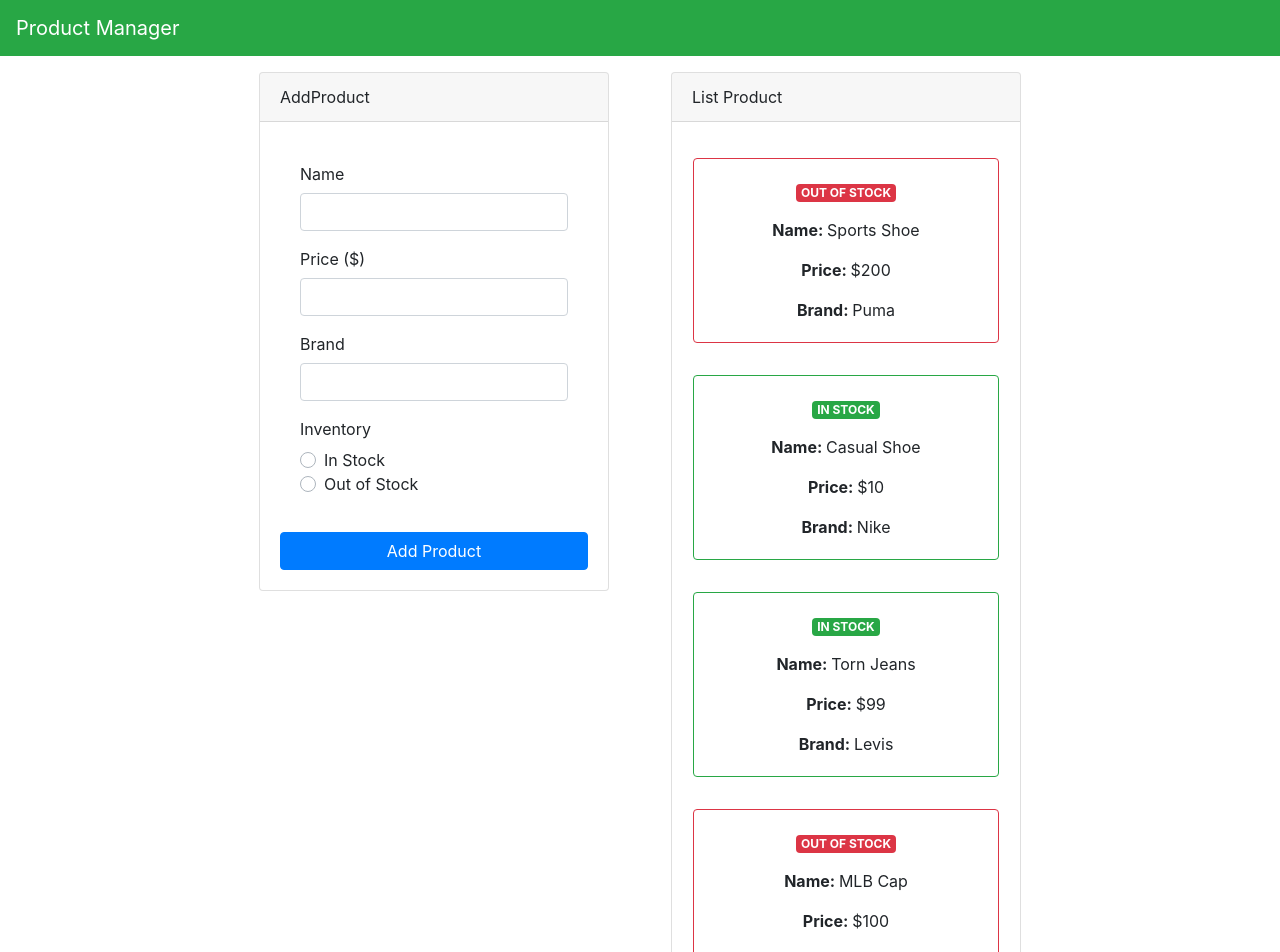
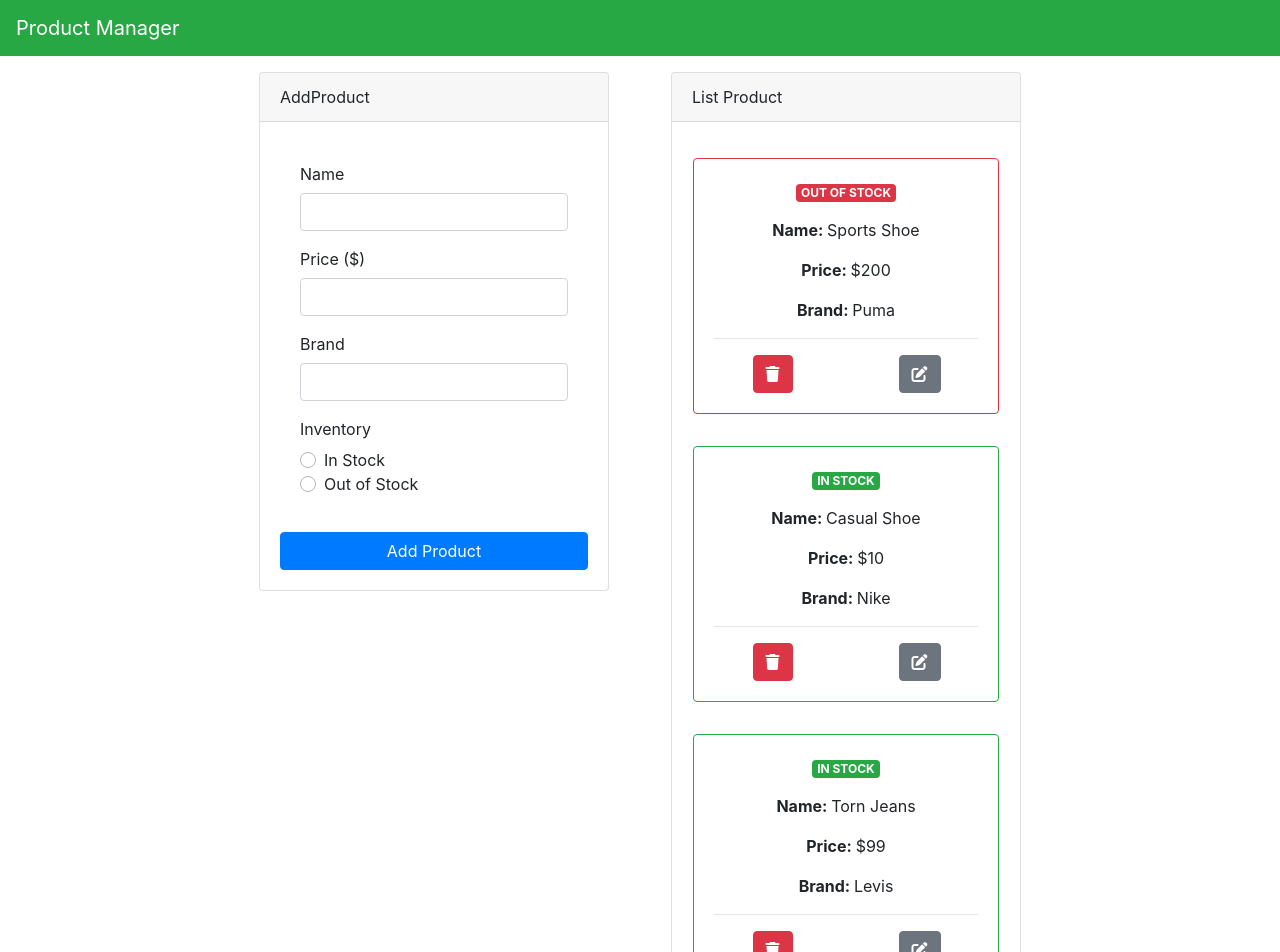
Before and after one commit to git4ruby/mohit-product-manager, a Vue app: page / in a window 1280 px wide. Shown: the top 952 px of the page. Built offline with nearby package versions, Linux system fonts and the light colour scheme; data requests are answered from the project's data file.

Commit message:
Enable delete product functionality

```diff
--- a/db.json
+++ b/db.json
@@ -20,20 +20,6 @@
       "brand": "Levis",
       "inventoryStatus": true,
       "id": 3
-    },
-    {
-      "name": "MLB Cap",
-      "price": "$100",
-      "brand": "Under Armor",
-      "inventoryStatus": false,
-      "id": 4
-    },
-    {
-      "name": "NFL Ball",
-      "price": "$500",
-      "brand": "Ball",
-      "inventoryStatus": true,
-      "id": 5
     }
   ]
 }
--- a/public/index.html
+++ b/public/index.html
@@ -6,6 +6,7 @@
     <meta name="viewport" content="width=device-width,initial-scale=1.0">
     <link rel="icon" href="<%= BASE_URL %>favicon.ico">
     <title><%= htmlWebpackPlugin.options.title %></title>
+    <script src="https://kit.fontawesome.com/0fc052f6ac.js" crossorigin="anonymous"></script>
   </head>
   <body>
     <noscript>
--- a/src/App.vue
+++ b/src/App.vue
@@ -4,7 +4,7 @@
     <b-container>
       <b-row class="justify-content-center">
         <AddProduct @addProduct="addProduct"/>
-        <ListProduct :products="productList"/>
+        <ListProduct :products="productList" @deleteProduct="deleteProduct"/>
       </b-row>
     </b-container>
   </div>
@@ -46,6 +46,16 @@ export default {
         console.log(error)
       }
       console.log(newProduct)
+    },
+    async deleteProduct(productId){
+      try {
+        // await axios.delete('http://localhost:3000/products/'+ productId)
+        await axios.delete(`http://localhost:3000/products/${productId}`)
+        this.getProductList()
+      } catch(error) {
+        console.log(error)
+      }
+      console.log(productId)
     }
   },
   mounted(){
--- a/src/components/ListProduct.vue
+++ b/src/components/ListProduct.vue
@@ -13,6 +13,15 @@
           <b-card-text><strong>Name: </strong>{{ product.name }}</b-card-text>
           <b-card-text><strong>Price: </strong>{{ product.price }}</b-card-text>
           <b-card-text><strong>Brand: </strong>{{ product.brand }}</b-card-text>
+          <hr />
+          <b-row>
+            <b-col>
+              <b-button variant="danger" @click="deleteProduct(product.id)"><i class="fas fa-trash"></i></b-button>
+            </b-col>
+            <b-col>
+              <b-button><i class="fas fa-edit"></i></b-button>
+            </b-col>
+          </b-row>
         </b-card>
       </b-card-group>
     </b-card>
@@ -21,7 +30,12 @@
 
 <script>
 export default {
-  props: ['products']
+  props: ['products'],
+  methods: {
+    deleteProduct(productId){
+      this.$emit('deleteProduct',productId)
+    }
+  }
 }
 </script>
 
```
